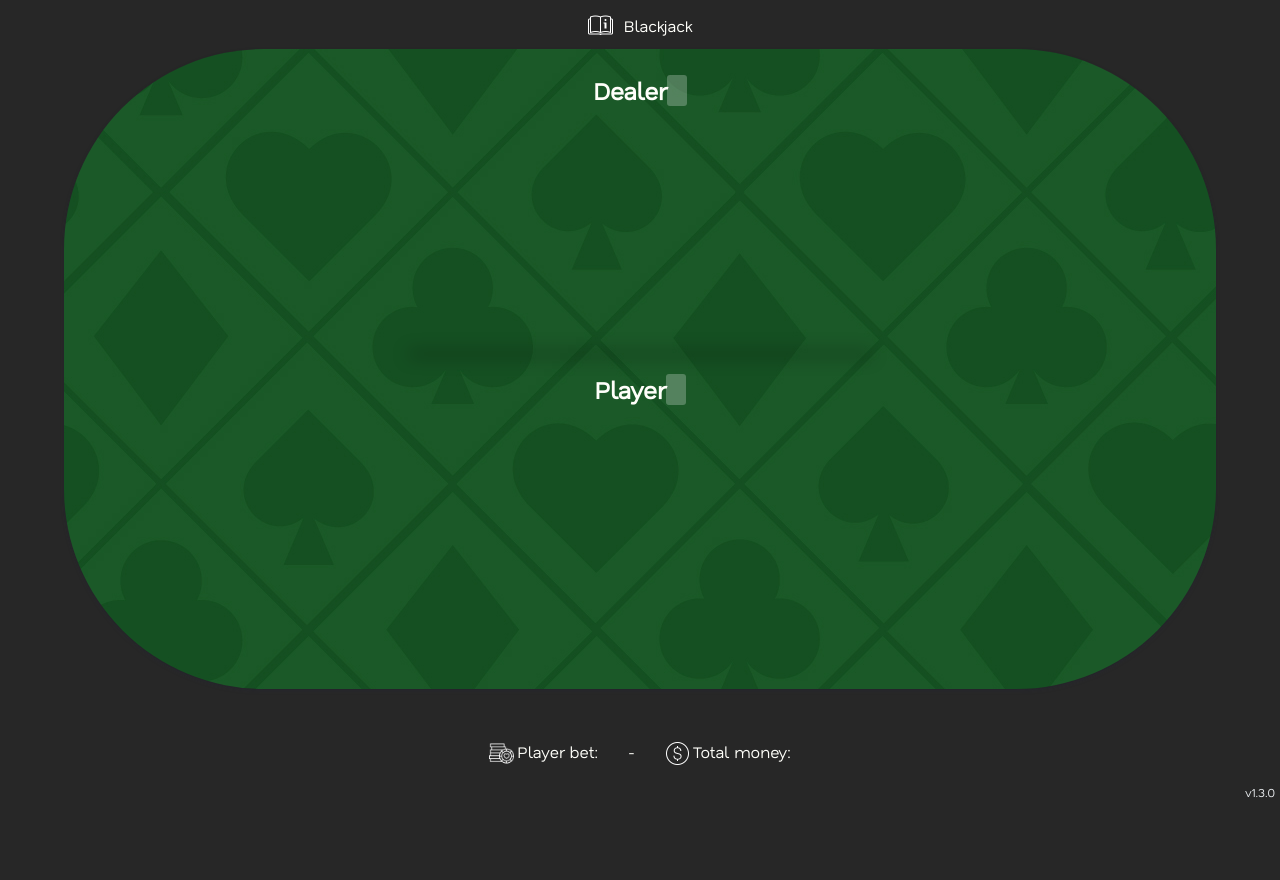
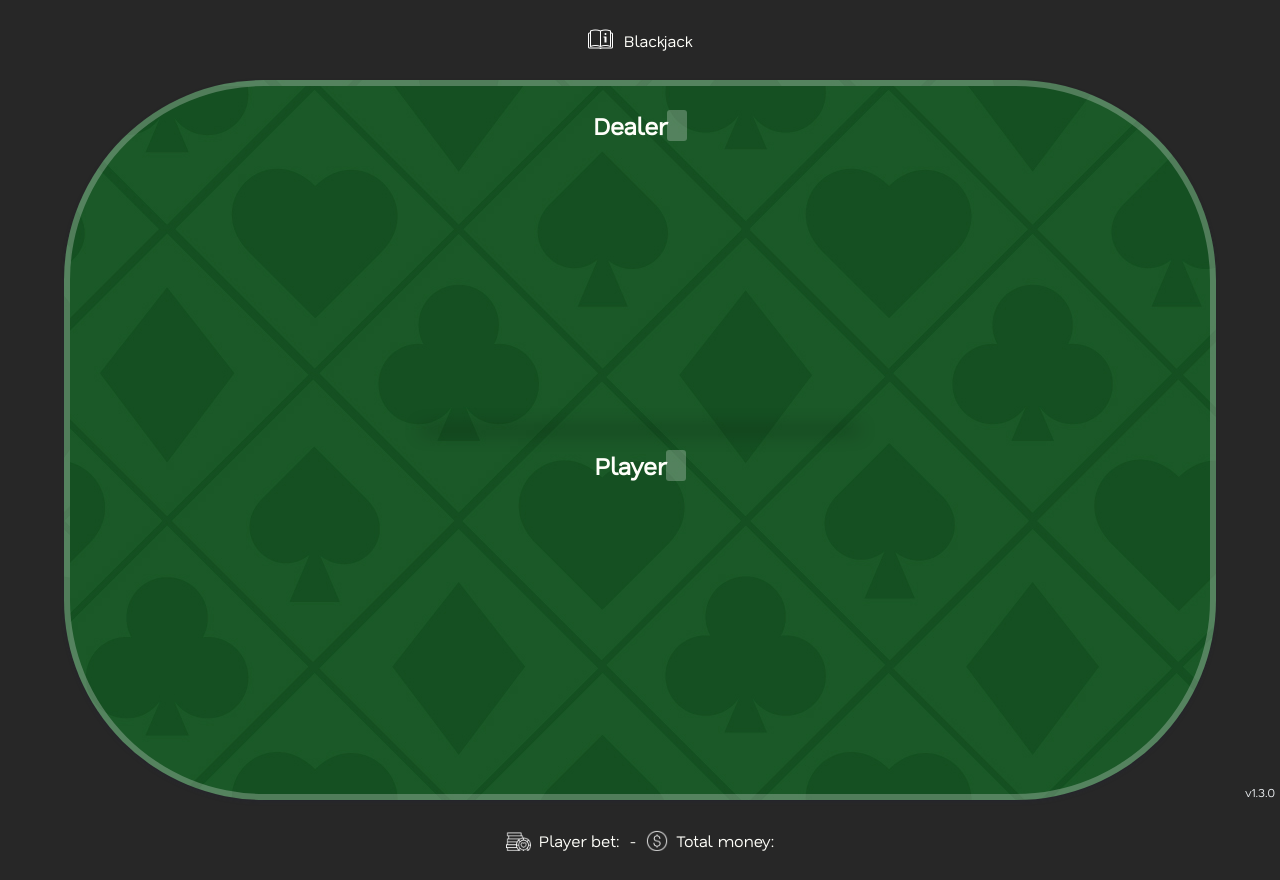
Before and after one commit to rubentxogg/blackjack, a website with bundled scripts: page docs/index.html in a window 1280 px wide. Before the commit the page ends 800 px from the top, so only its background shows below. Built offline with nearby package versions, Linux system fonts and the light colour scheme.

Commit message:
[MOD] Layout

```diff
--- a/docs/index.html
+++ b/docs/index.html
@@ -38,7 +38,8 @@
                     <div class="info-container">
                         <div class="info-container-item">
                             <h3>Hit</h3>
-                            <p>The player requests an additional card from the dealer. If, when requesting a card, the player obtains a score equal to 21, they automatically stand.</p>
+                            <p>The player requests an additional card from the dealer. If, when requesting a card, the
+                                player obtains a score equal to 21, they automatically stand.</p>
                         </div>
 
                         <div class="info-container-item">
@@ -53,12 +54,13 @@
 
                         <div class="info-container-item">
                             <h3>Double Down</h3>
-                            <p>Double the initial bet in exchange for receiving exactly one more card and then standing, regardless of the card's value.</p>
+                            <p>Double the initial bet in exchange for receiving exactly one more card and then standing,
+                                regardless of the card's value.</p>
                         </div>
 
                         <div class="info-container-item">
                             <h3>Insurance Bet</h3>
-                            <p>Check insurance in special situations section</p>
+                            <p>Check insurance in special situations section.</p>
                         </div>
                     </div>
                 </article>
@@ -71,7 +73,8 @@
                             <h3>Win</h3>
                             <p>
                                 Player must have a hand value higher than the dealer's hand, without exceeding 21.
-                                Standard hand pays out 1:1, but the payout for blackjack is 3:2 (see special situations section).
+                                Standard hand pays out 1:1, but the payout for blackjack is 3:2 (see special situations
+                                section).
                             </p>
                         </div>
 
@@ -82,7 +85,8 @@
 
                         <div class="info-container-item">
                             <h3>Push</h3>
-                            <p>The player and the dealer have the same value for their hands at the end of a round and the player's original bet is returned.</p>
+                            <p>The player and the dealer have the same value for their hands at the end of a round and
+                                the player's original bet is returned.</p>
                         </div>
                     </div>
                 </article>
@@ -94,8 +98,10 @@
                         <div class="info-container-item">
                             <h3>Blackjack</h3>
                             <p>
-                                Is a hand consisting of an Ace and any 10-point card (10, Jack, Queen, or King) dealt as the
-                                first two cards. It is the highest possible hand in the game and the player automatically wins unless
+                                Is a hand consisting of an Ace and any 10-point card (10, Jack, Queen, or King) dealt as
+                                the
+                                first two cards. It is the highest possible hand in the game and the player
+                                automatically wins unless
                                 the dealer also has a blackjack.
                             </p>
                         </div>
@@ -103,8 +109,10 @@
                         <div class="info-container-item">
                             <h3>Insurance</h3>
                             <p>
-                                Is a side bet that the dealer has a blackjack. The dealer asks for insurance bets before the first player plays.
-                                Insurance bets of up to half the player's current bet are placed on the "insurance bar" above the player's cards.
+                                Is a side bet that the dealer has a blackjack. The dealer asks for insurance bets before
+                                the first player plays.
+                                Insurance bets of up to half the player's current bet are placed on the "insurance bar"
+                                above the player's cards.
                                 If the dealer has a blackjack, insurance pays 2 to 1.
                             </p>
                         </div>
@@ -117,18 +125,24 @@
     </header>
 
     <main>
+        <div class="play-area">
+            <section class="dealer">
                 <h2>Dealer <span id="dealer-score" class="score"></span></h2>
-        <section id="dealer" class="hand"></section>
+                <div id="dealer" class="hand"></div>
+            </section>
             <hr>
-        <h2>Player <span id="player-score" class="score"></span></h2>
-        <section id="player" class="hand"></section>
-
+            <!-- Hidden -->
             <div id="result-display">
                 <span id="result-type"></span>
                 <span id="result-money"></span>
                 <div id="blackjack-display">
                     <span>B</span><span>L</span><span>A</span><span>C</span><span>K</span><span>J</span><span>A</span><span>C</span><span>K</span><span>!</span>
                 </div>
+            </div>
+            <section class="player">
+                <h2>Player <span id="player-score" class="score"></span></h2>
+                <div id="player" class="hand"></div>
+            </section>
         </div>
 
         <div class="actions">
--- a/docs/src/player/player.js
+++ b/docs/src/player/player.js
@@ -37,13 +37,16 @@ export class Player extends Role {
     }
     placeBet() {
         this.isDoublingDown = false;
-        const bet = document.getElementById('bet').value;
+        const bet = Number(document.getElementById('bet').value);
+        if (bet <= 0) {
+            return;
+        }
         if (this.isPlayingInsurance) {
-            this.insuranceBet = Number(bet);
+            this.insuranceBet = bet;
             this.money -= this.insuranceBet;
         }
         else {
-            this.bet = Number(bet);
+            this.bet = bet;
             this.money -= this.bet;
         }
         this.refreshDisplay();
--- a/docs/styles.css
+++ b/docs/styles.css
@@ -244,23 +244,17 @@ body {
     line-height: normal;
     color: var(--baby-powder);
     font-family: nata-regular, Arial, Helvetica, sans-serif;
+    box-sizing: border-box;
 }
 
+header,
 footer {
-    width: 100%;
-    display: flex;
-    justify-content: center;
-    margin: 1% auto;
-    gap: 30px;
-}
-
-header {
     width: 100%;
     display: flex;
     justify-content: center;
     align-items: center;
     gap: 10px;
-    margin-bottom: -15px;
+    height: 10%;
 }
 
 .how-to-play {
@@ -270,42 +264,23 @@ header {
 }
 
 main {
+    box-sizing: border-box;
+    border: 6px solid rgba(255, 255, 255, 0.253);
     background-image: url(./assets/poker-table.jpg);
     border-radius: 200px;
-    margin: 1% auto;
     width: 90%;
-    height: 80%;
+    height: 90%;
     max-height: 735px;
     display: flex;
     flex-direction: column;
-    justify-content: center;
     box-shadow: rgba(50, 50, 93, 0.25) 0px 2px 5px -1px, rgba(0, 0, 0, 0.3) 0px 1px 3px -1px;
+    margin: auto;
+    padding: 1.5em;
+    position: relative
 }
 
 h2 {
     text-align: center;
-    margin-bottom: 4px;
-}
-
-section {
-    min-height: 35%;
-}
-
-.hand {
-    height: auto;
-    display: flex;
-    flex-direction: row;
-    justify-content: center;
-    gap: 25px;
-    position: relative;
-}
-
-img[class$='card'],
-.clear-hand {
-    max-width: 150px;
-    min-width: 75px;
-    animation-name: add-card;
-    animation-duration: 1s;
 }
 
 .clear-hand {
@@ -317,14 +292,6 @@ img[class$='card'],
 .flip {
     animation-name: flip !important;
     animation-duration: 500ms !important;
-}
-
-.actions {
-    display: flex;
-    flex-direction: row;
-    justify-content: center;
-    gap: 20px;
-    margin-top: 30px;
 }
 
 input[type="number"] {
@@ -424,6 +391,8 @@ input::-webkit-inner-spin-button {
 }
 
 button {
+    display: inline-block;
+    max-height: 40px;
     backface-visibility: hidden;
     border-radius: 5px;
     box-sizing: border-box;
@@ -455,7 +424,8 @@ hr {
     border: 0;
     height: 0;
     box-shadow: 0 0 17px 1px black;
-    margin: 20px auto;
+    margin: auto;
+    margin-bottom: 20px;
     width: 40%;
 }
 
@@ -467,14 +437,14 @@ hr {
 
 .player-money {
     background: url('./assets/dollar.png') no-repeat;
-    background-size: 25px;
-    padding-left: 28px;
+    background-size: 22px;
+    padding-left: 30px;
 }
 
 .player-bet {
     background: url('./assets/bet.png') no-repeat;
     background-size: 25px;
-    padding-left: 28px;
+    padding-left: 33px;
 }
 
 #how-to-play-dialog:modal {
@@ -751,7 +721,7 @@ hr {
 .chips button {
     color: transparent;
     display: none;
-    padding: 24px;
+    padding: 25px;
     border-radius: 100%;
 }
 
@@ -814,3 +784,47 @@ hr {
     border-radius: 2px;
     bottom: -5%;
 }
+
+.play-area {
+    width: 100%;
+    display: flex;
+    flex-direction: column;
+    justify-content: center;
+    flex-grow: 1;
+}
+
+.dealer,
+.player {
+    box-sizing: border-box;
+    height: 80%;
+    display: flex;
+    flex-direction: column;
+    justify-content: center;
+    min-width: 0;
+}
+
+.hand {
+    height: auto;
+    display: flex;
+    flex-direction: row;
+    justify-content: center;
+    gap: 20px;
+    position: relative;
+    margin: auto;
+}
+
+img[class$='card'],
+.clear-hand {
+    max-width: 150px;
+    min-width: 75px;
+    animation-name: add-card;
+    animation-duration: 1s;
+}
+
+.actions {
+    display: flex;
+    flex-direction: row;
+    justify-content: center;
+    gap: 20px;
+    margin-top: auto;
+}
```
Also changed, not shown: docs/src/player/player.ts (+7 -3 lines), CHANGELOG.md. Lines whose indentation alone changed are shown as unchanged.
